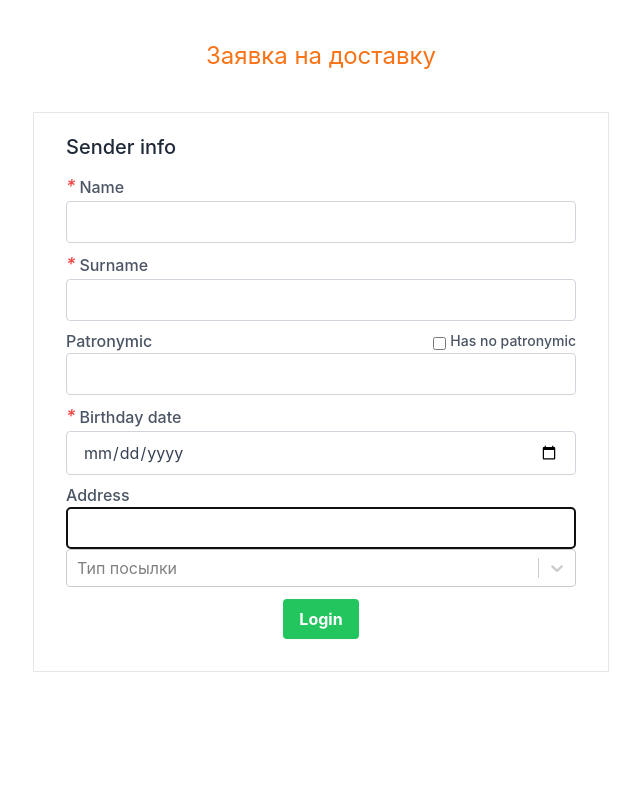
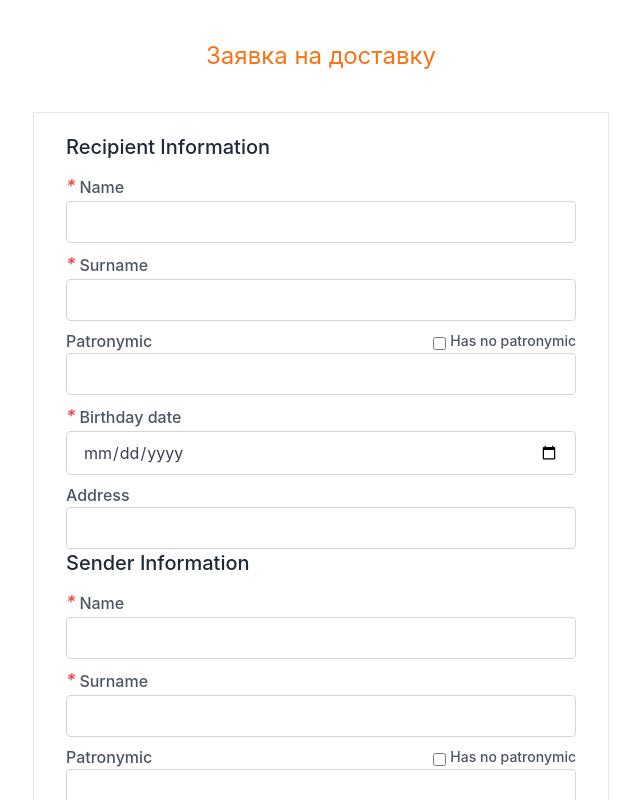
Before and after one commit to debabin/shift-summer-2022-task, a React (Create React App) app: page / in a window 1280 px wide. Shown: the top 800 px of the page, without its empty margins (319-959 px from the left). Built offline with nearby package versions, Linux system fonts and the light colour scheme; the HTML template or start-up script is replaced by a standard one.

Commit message:
Fixed some bugs ______________________________ Set up receiving information from inputs for the sender and receiving error data for the recipient

```diff
--- a/src/App.tsx
+++ b/src/App.tsx
@@ -63,6 +63,7 @@ function App() {
 
 
         <RecipientInfo register={register} errors={errors} actor="recipient"/>
+        <RecipientInfo register={register} errors={errors} actor="sender"/>
         <Controller
           control={control}
           name="parcel.type"
--- a/src/RecipientInfo.tsx
+++ b/src/RecipientInfo.tsx
@@ -25,13 +25,13 @@ function RecipientInfo({
       errorObject = errors.sender;
       break;
     case "recipient":
-      errorObject = errorObject;
+      errorObject = errors.recipient;
       break;
   }
 
   return (
     <div>
-      <p className="text-gray-800 text-xl font-medium mb-3">Sender info</p>
+      <p className="text-gray-800 text-xl font-medium mb-3 capitalize">{actor} information</p>
       <label className="text-gray-600 font-medium">
         <span className="text-red-500 text-lg italic mr-1">*</span>
         Name
@@ -66,7 +66,7 @@ function RecipientInfo({
         Surname
       </label>
       <input
-        {...register("recipient.surname", {
+        {...register(`${actor}.surname`, {
           required: "Surname is require field!",
           minLength: {
             value: 2,
@@ -94,7 +94,7 @@ function RecipientInfo({
         Patronymic
         <label className="text-gray-600 text-sm flex items-center">
           <input
-            {...register("recipient.hasNoPatronymic")}
+            {...register(`${actor}.hasNoPatronymic`)}
             className="mt-1 mr-1"
             type="checkbox"
             onClick={() => setNoPatronymicRec(!noPatronymicRec)}
@@ -103,7 +103,7 @@ function RecipientInfo({
         </label>
       </label>
       <input
-        {...register("recipient.patronymic", {
+        {...register(`${actor}.patronymic`, {
           minLength: {
             value: 2,
             message: "Length must be at least 2 symbols",
@@ -133,7 +133,7 @@ function RecipientInfo({
         Birthday date
       </label>
       <input
-        {...register("recipient.dateOfBirth", {
+        {...register(`${actor}.dateOfBirth`, {
           required: "Birthday date is require field!",
         })}
         className="border-solid border-gray-300 border py-2 px-4  w-full rounded text-gray-700"
@@ -147,7 +147,7 @@ function RecipientInfo({
       )}
       <label className="text-gray-600 font-medium mt-2 block">Address</label>
       <input
-        {...register("recipient.address", {
+        {...register(`${actor}.address`, {
           minLength: {
             value: 2,
             message: "Length must be at least 2 symbols",
```
